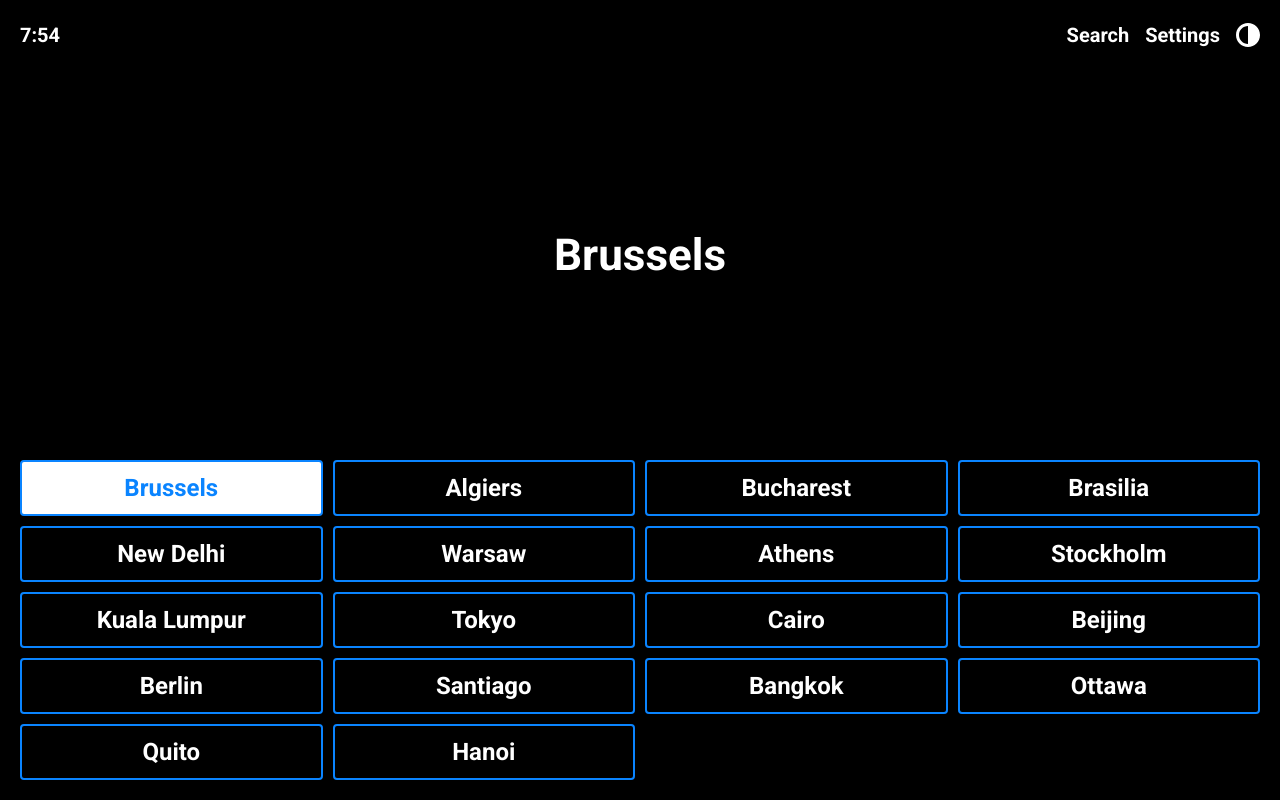
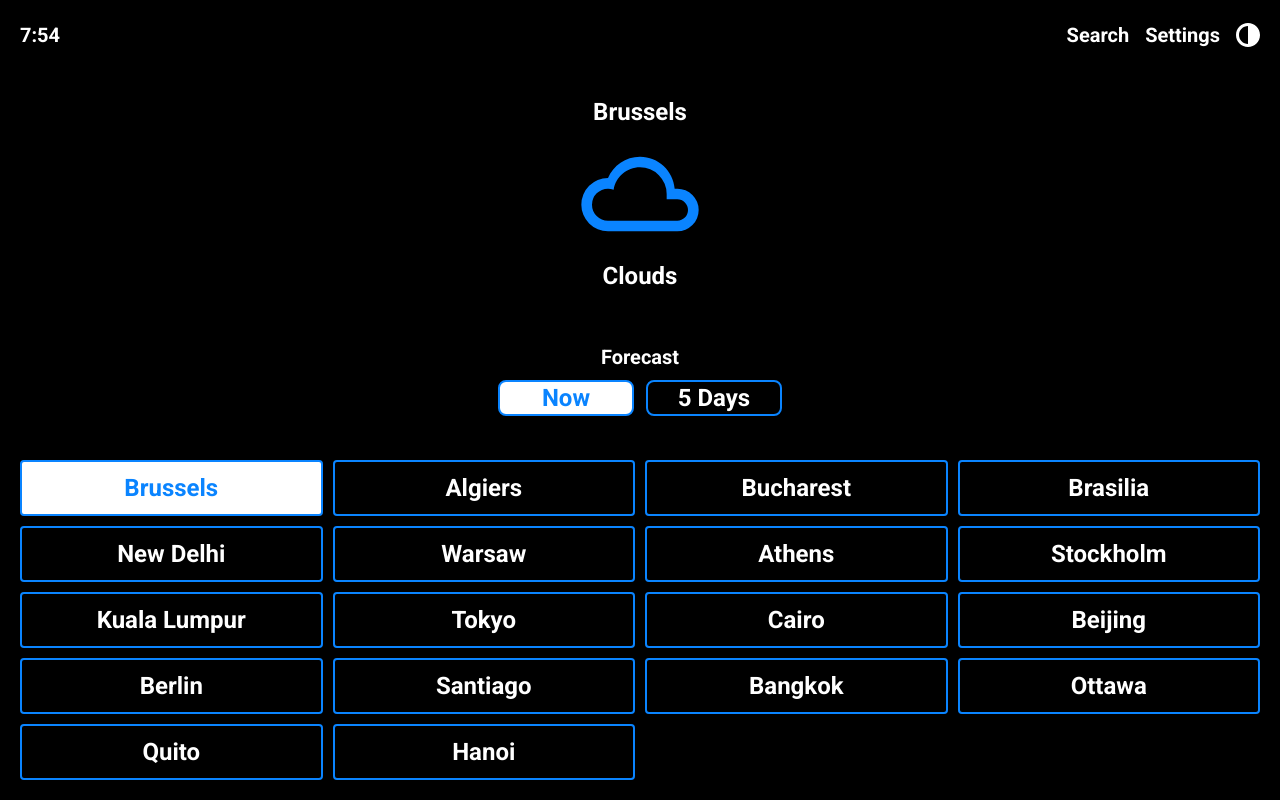
Before and after one commit to Colyail/weather-forecasts, a React (Create React App) app: page / in a window 1280 px wide. Both pictures are taken after a click on the button "Brussels". Built offline with nearby package versions, Linux system fonts and the light colour scheme.

Commit message:
feat: implement current forecasts main ui

```diff
--- a/src/components/Button/index.tsx
+++ b/src/components/Button/index.tsx
@@ -1,11 +1,12 @@
 import styled from 'styled-components'
 
-export const Button = styled.button<{ $isActive?: boolean; }>`
-  height: 56px;
+export const Button = styled.button<{ $isActive?: boolean; $height: number; $radius: number}>`
+  height: ${props => props.$height}px;
+  min-width: 136px;
   background: ${props => props.$isActive? props.theme.backgroundSecondary : props.theme.background};
   color: ${props => props.$isActive ? props.theme.textSecondary : props.theme.text};
   border: ${props => props.theme.border} solid 2px;
-  border-radius: 4px;
+  border-radius: ${props => props.$radius}px;
   font-size: 24px;
   font-weight: bold;
   cursor: pointer;
--- a/src/components/CityButtonLayout.tsx
+++ b/src/components/CityButtonLayout.tsx
@@ -16,7 +16,13 @@ const CityButtonLayout = (props: CityButtonLayoutProps) => {
     <ButtonLayout>
       {
         cities.map((city, index) => (
-          <Button key={index} onClick={() => setSelectedCity(city)} $isActive={selectedCity === city}>
+          <Button
+            key={index}
+            onClick={() => setSelectedCity(city)}
+            $isActive={selectedCity === city}
+            $height={56}
+            $radius={4}
+          >
             {city}
           </Button>
         ))
--- a/src/components/Header/index.tsx
+++ b/src/components/Header/index.tsx
@@ -58,6 +58,7 @@ const IconWrapper = styled.div`
   display: flex;
   align-items: center;
   cursor: pointer;
+
   .switch {
     width: 1.5rem;
     height: 1.5rem;
--- a/src/pages/CurrentForecast.tsx
+++ b/src/pages/CurrentForecast.tsx
@@ -1,7 +1,9 @@
 import { useState } from 'react';
+import styled from 'styled-components';
+import Header from 'components/Header';
 import CityButtonGroup from 'components/CityButtonLayout';
-import Header from 'components/Header';
-import styled from 'styled-components';
+import { Button } from 'components/Button';
+import { ReactComponent as Cloudy } from 'assets/weather-cloudy.svg';
 
 const CurrentForecast = () => {
   const [selectedCity, setSelectedCity] = useState<string>("");
@@ -11,8 +13,25 @@ const CurrentForecast = () => {
       <MainSection>
         {
           selectedCity === "" ?
-          <TextSection>Pick a city to see the full forecast</TextSection> :
-          <TextSection>{selectedCity}</TextSection>
+          <TextSection $size='large'>Pick a city to see the full forecast</TextSection> :
+          <>
+            <ForecastMain>
+              <TextSection $size='medium'>{selectedCity}</TextSection>
+              <Cloudy className="cloudy" />
+              <TextSection $size='medium'>Clouds</TextSection>
+            </ForecastMain>
+            <SettingForecastType>
+              <TextSection>Forecast</TextSection>
+              <SettingForecastButtonWrapper>
+                <Button $isActive $height={36} $radius={8}>
+                  Now
+                </Button>
+                <Button $height={36} $radius={8}>
+                  5 Days
+                </Button>
+              </SettingForecastButtonWrapper>
+            </SettingForecastType>
+          </>
         }
       </MainSection>
       <CityButtonGroup setSelectedCity={setSelectedCity} selectedCity={selectedCity}/>
@@ -22,17 +41,42 @@ const CurrentForecast = () => {
 
 
 const MainSection = styled.div`
-  height: 400px;
+  min-height: 400px;
   display: flex;
   justify-content: center;
+  flex-direction: column;
+  align-items: center;
 `
 
-const TextSection = styled.p`
+const TextSection = styled.span<{$size?: string;}>`
   display: flex;
   align-items: center;
-  font-size: 44px;
+  font-size: ${props => props.$size === "large"? "44px" :  props.$size === "medium" ? "24px" : "20px"};
   font-weight: bold;
   text-align: center;
+`
+
+const ForecastMain = styled.div`
+  display: flex;
+  flex-direction: column;
+  align-items: center;
+  margin-bottom: 48px;
+
+  .cloudy {
+    width: 8rem;
+    height: 8rem;
+  }
+`
+const SettingForecastType = styled.div`
+  display: flex;
+  flex-direction: column;
+  align-items: center;
+  gap: 8px;
+`
+
+const SettingForecastButtonWrapper = styled.div`
+  gap: 12px;
+  display: flex;
 `
 
 const PageWrapper = styled.div`
```
Also changed, not shown: src/assets/weather-cloudy.svg.
